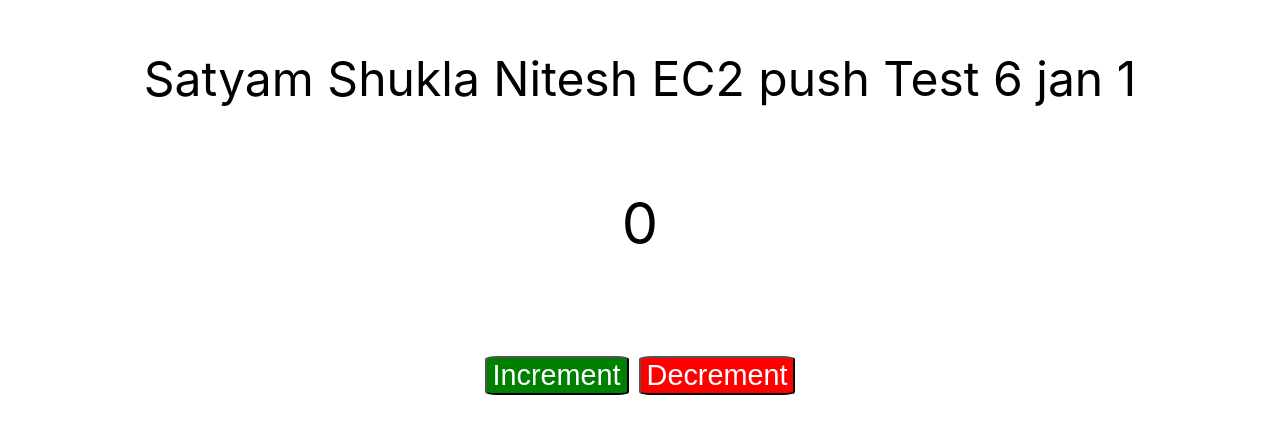
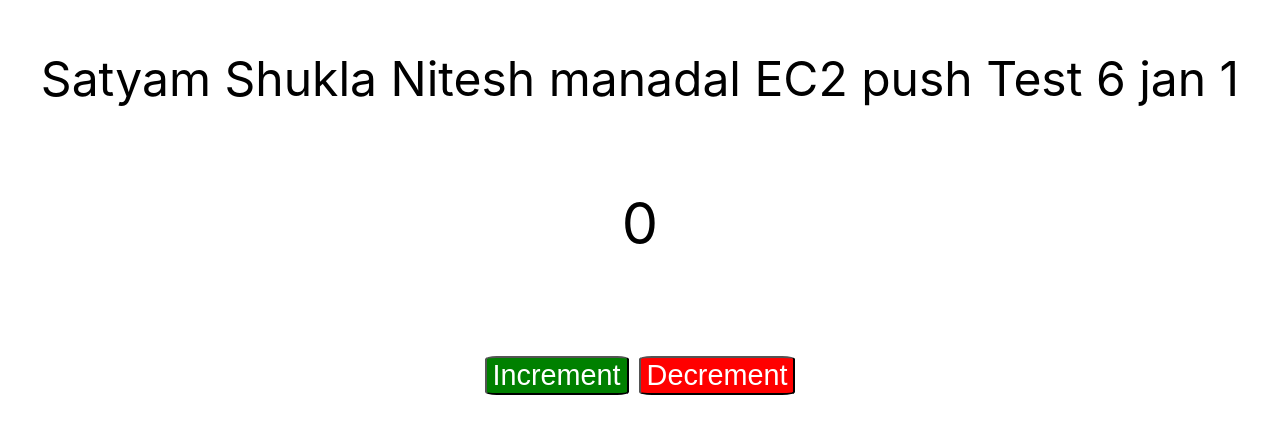
Before and after one commit to Satyam6458/counter-1, a React (Create React App) app: page / in a window 1280 px wide. Shown: the part 137-570 px from the top of the page. Built offline with nearby package versions, Linux system fonts and the light colour scheme.

Commit message:
Update App.js

```diff
--- a/src/App.js
+++ b/src/App.js
@@ -35,7 +35,7 @@ const App = () => {
 				top: "-15%",
 			}}
 		>
-			Satyam Shukla Nitesh EC2 push Test 6 jan 1
+			Satyam Shukla Nitesh manadal EC2 push Test 6 jan 1
 			<div
 				style={{
 					fontSize: "120%",
```
